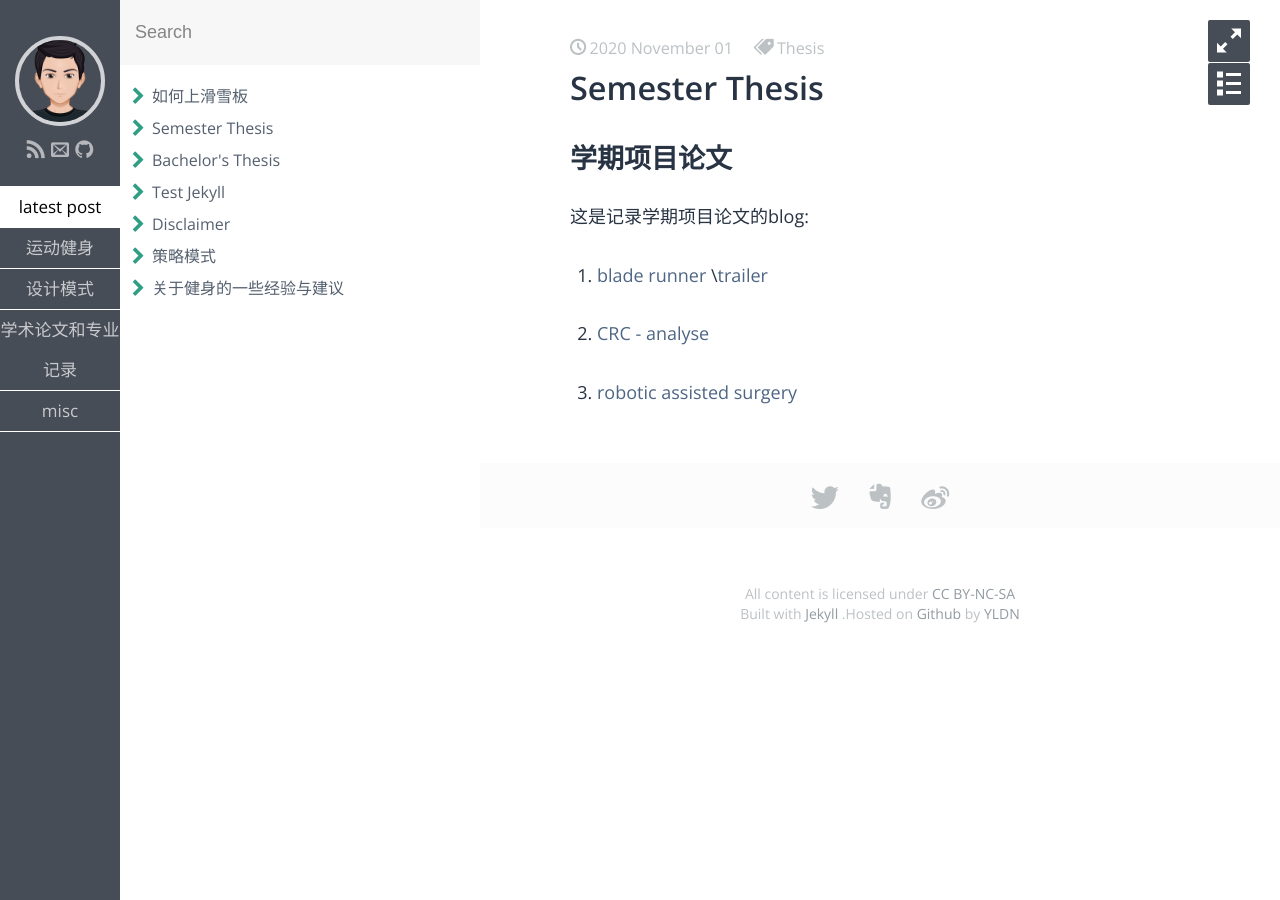
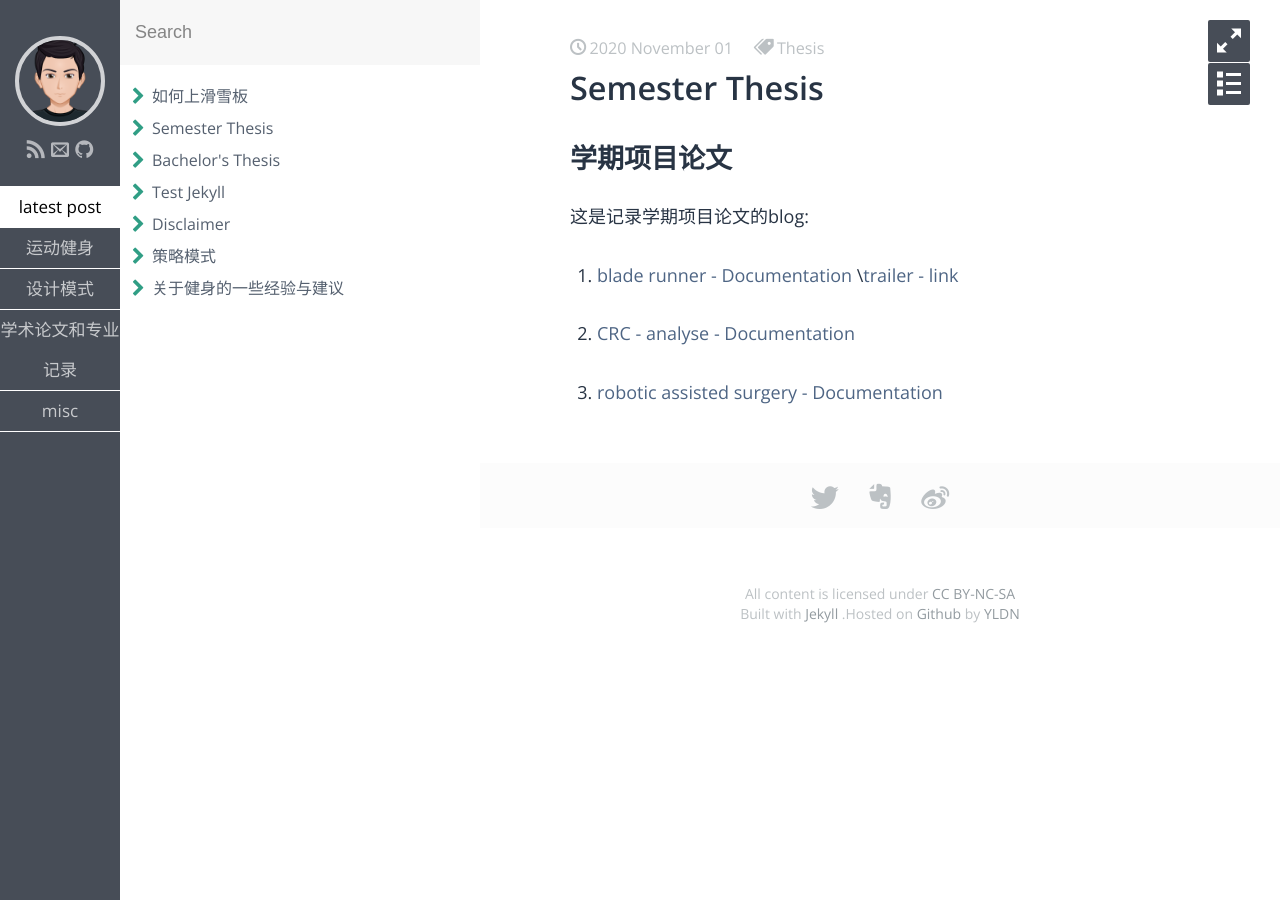
Before and after one commit to yldn/yldn-old.blog, a Jekyll site: the page built from _posts/Scientific_Documentations/2020-11-01-Semester-Thesis.md, in a window 1280 px wide. Built offline with Jekyll 4.4.1, drawn with Linux system fonts in a browser that asks for light colours; some web fonts are replaced.

Commit message:
Update 2020-11-01-Semester-Thesis.md

```diff
--- a/_posts/Scientific_Documentations/2020-11-01-Semester-Thesis.md
+++ b/_posts/Scientific_Documentations/2020-11-01-Semester-Thesis.md
@@ -13,8 +13,8 @@ description:  Documentation
 这是记录学期项目论文的blog:
 
 
-1. [blade runner](https://github.com/yldn/BladeRunner-Demo-/blob/master/docs/Game%20Design%20Document%20ASG.pdf) \\[trailer](https://youtu.be/ZJsznK6jfDY)
+1. [blade runner - Documentation ](https://github.com/yldn/BladeRunner-Demo-/blob/master/docs/Game%20Design%20Document%20ASG.pdf) \\[trailer - link](https://youtu.be/ZJsznK6jfDY)
 
-2. [CRC - analyse](https://github.com/yldn/ASP/blob/master/Documentation/CRC32%20Dokumentation.pdf)
+2. [CRC - analyse - Documentation ](https://github.com/yldn/ASP/blob/master/Documentation/CRC32%20Dokumentation.pdf)
 
-3. [robotic assisted surgery](https://github.com/yldn/yldn.github.io/blob/master/uploads/merged_document.pdf)
+3. [robotic assisted surgery - Documentation](https://github.com/yldn/yldn.github.io/blob/master/uploads/merged_document.pdf)
```
